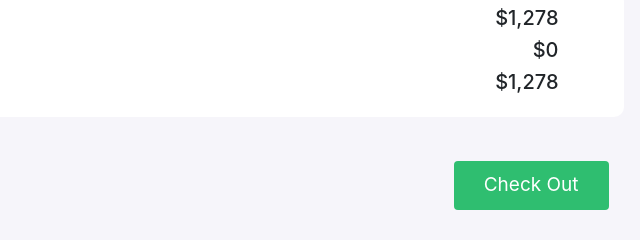
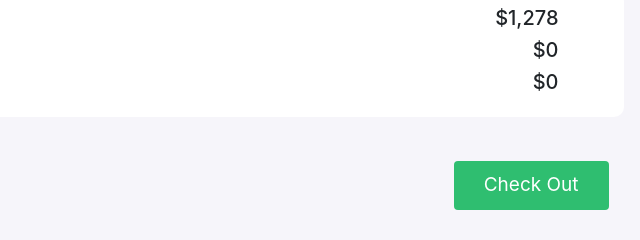
Before and after one commit to tareqazeez1/shopping-cart, a plain HTML site: page index.html in a window 1280 px wide. Shown: the part 538-778 px from the top of the page, 464-1104 px from the left. Drawn offline with nearby package versions, Linux system fonts and the light colour scheme.

Commit message:
Update index.html

```diff
--- a/index.html
+++ b/index.html
@@ -66,7 +66,7 @@
                      <div class="col-md-4 status">
                         <h5 id="total-price">$1,278</h5>
                         <h5 id="tax-amount">$0</h5>
-                        <h5 id="grand-total">$1,278</h5>
+                        <h5 id="grand-total">$0</h5>
                      </div>
                   </div>
                </div>
```
